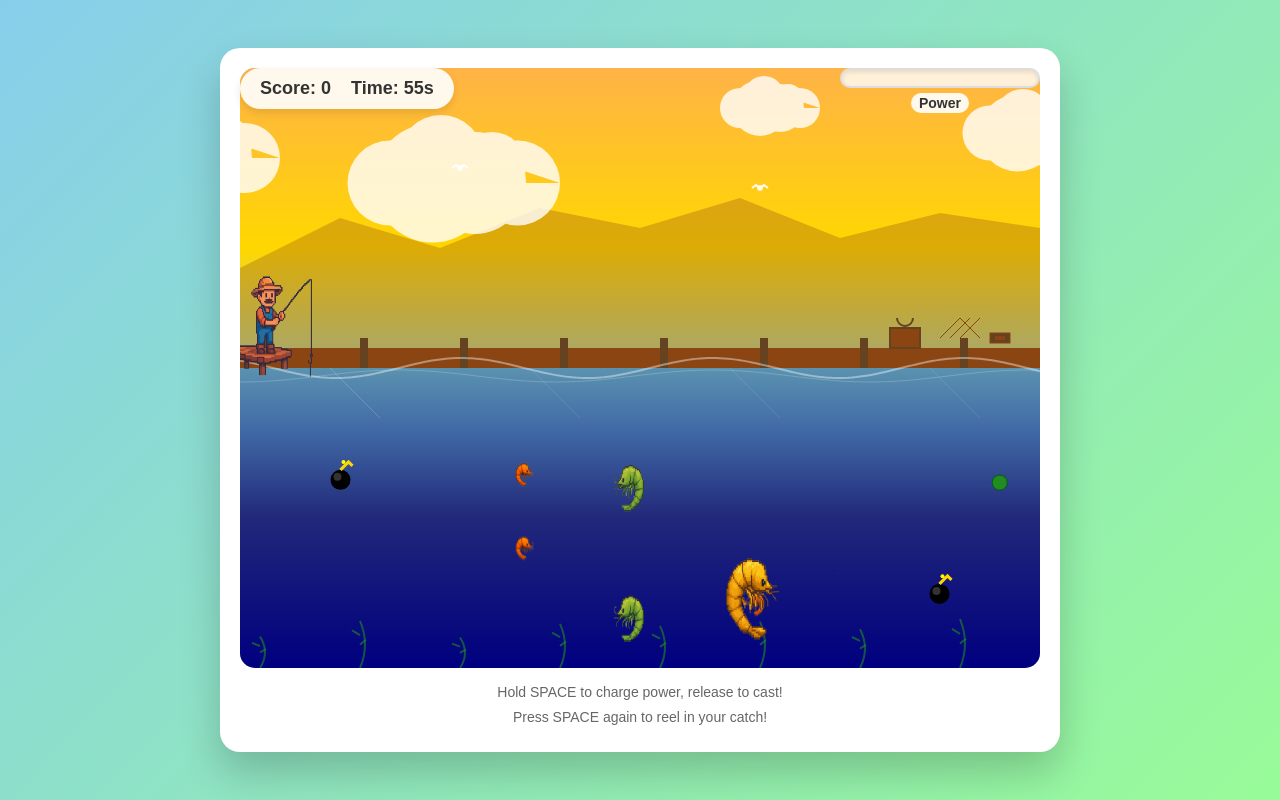
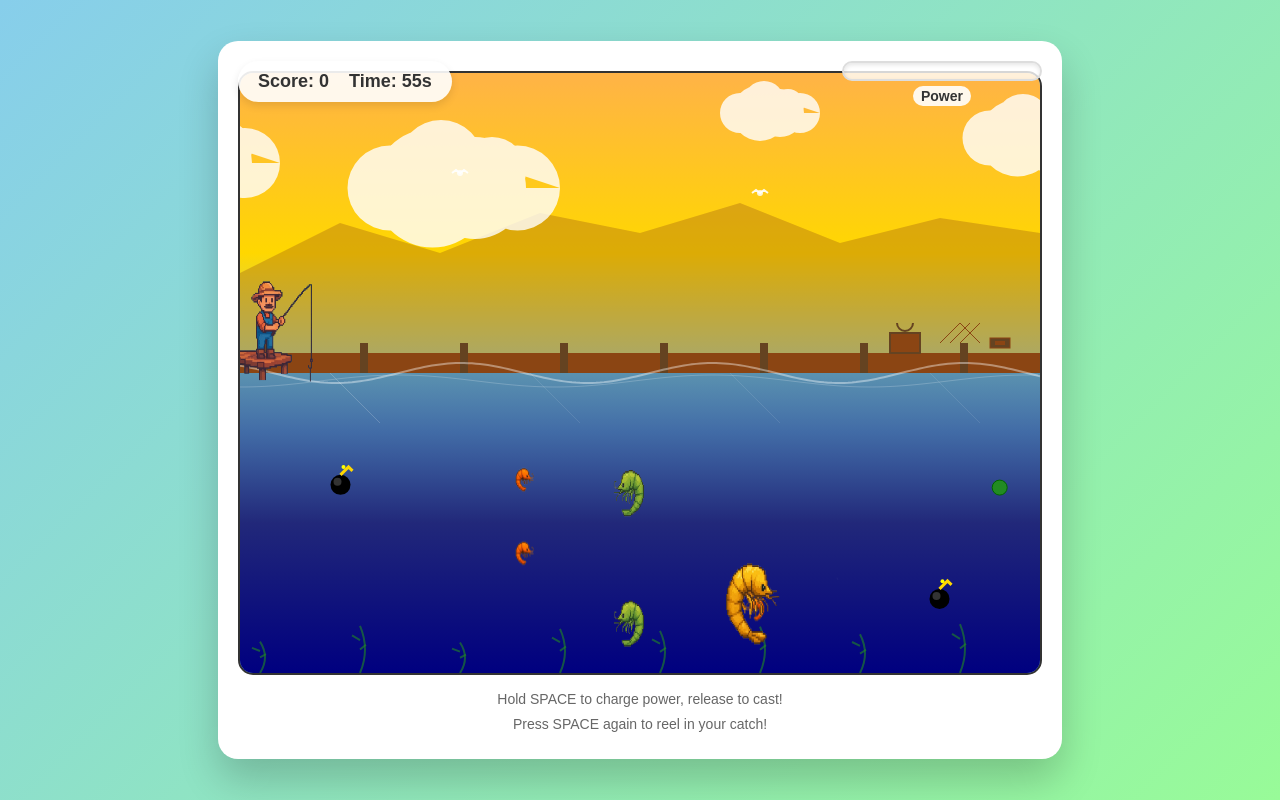
Before and after one commit to KendineCrypto/Shrimp-Catcher, a website: page index.html in a window 1280 px wide. Drawn offline with Linux system fonts and the light colour scheme.

Commit message:
Add canvas debugging and error handling for Vercel deployment

```diff
--- a/script.js
+++ b/script.js
@@ -1,6 +1,19 @@
 // Game Canvas and Context
 const canvas = document.getElementById('gameCanvas');
+if (!canvas) {
+    console.error('Canvas element not found!');
+    document.body.innerHTML = '<h1>Error: Canvas not found</h1>';
+} else {
+    console.log('Canvas found successfully');
+}
+
 const ctx = canvas.getContext('2d');
+if (!ctx) {
+    console.error('Canvas context not available!');
+    document.body.innerHTML = '<h1>Error: Canvas context not available</h1>';
+} else {
+    console.log('Canvas context created successfully');
+}
 
 // Image loading system
 const gameImages = {
@@ -1213,10 +1226,23 @@ document.getElementById('playAgainBtn').addEventListener('click', () => {
 
 // Initialize and start the game
 function startGame() {
-    initAudio();
-    initGame();
-    gameLoop();
-    setInterval(updateTimer, 1000);
+    console.log('Starting game...');
+
+    if (!canvas || !ctx) {
+        console.error('Cannot start game: Canvas not available');
+        return;
+    }
+
+    try {
+        initAudio();
+        initGame();
+        gameLoop();
+        setInterval(updateTimer, 1000);
+        console.log('Game started successfully');
+    } catch (error) {
+        console.error('Error starting game:', error);
+        document.body.innerHTML = '<h1>Error starting game: ' + error.message + '</h1>';
+    }
 }
 
 // Start the game when page loads
--- a/style.css
+++ b/style.css
@@ -91,6 +91,8 @@ body {
     background: #87CEEB;
     max-width: 100%;
     height: auto;
+    border: 2px solid #333;
+    margin: 10px auto;
 }
 
 .instructions {
```
